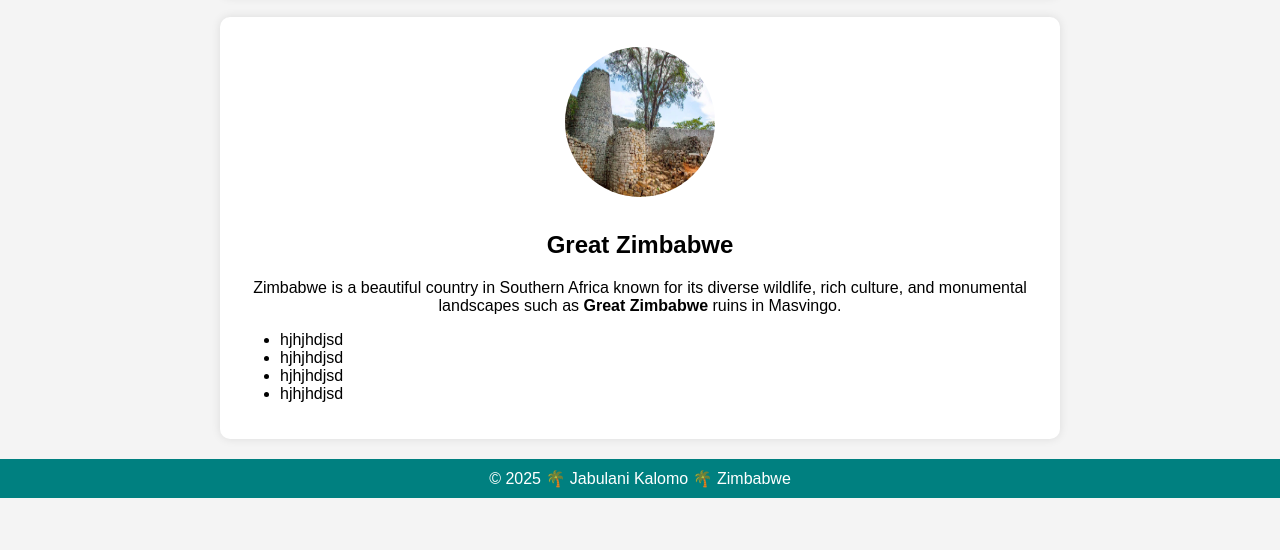
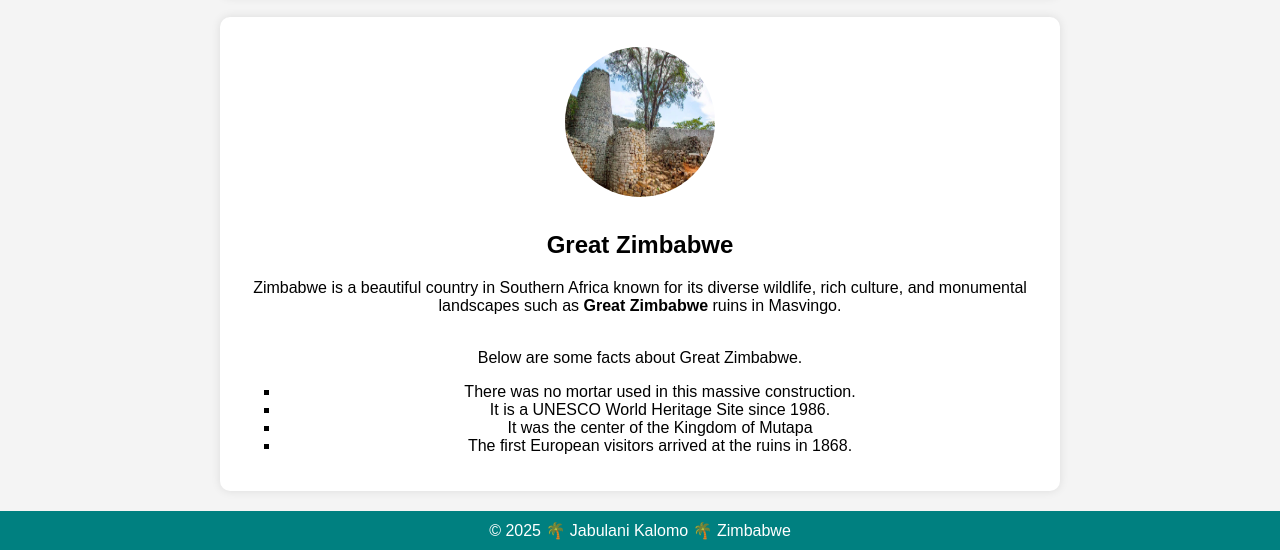
Before and after one commit to Jkalomo/wdd130, a plain HTML site: page index.html in a window 1280 px wide. Shown: the part 307-857 px from the top of the page. Before the commit the page ends 805 px from the top, so only its background shows below. Drawn offline with Linux system fonts and the light colour scheme.

Commit message:
Initial Commit

```diff
--- a/index.html
+++ b/index.html
@@ -17,12 +17,13 @@
     <div class="container">
         <img src="./images/zimbabwe.jpg" alt=" Great Zimbabwe">
         <h2>Great Zimbabwe</h2>
-        <p>Zimbabwe is a beautiful country in Southern Africa known for its diverse wildlife, rich culture, and monumental landscapes such as <b>Great Zimbabwe</b> ruins in Masvingo.</p>
-        <ul class="list">
-            <li> hjhjhdjsd</li>
-            <li> hjhjhdjsd</li>
-            <li> hjhjhdjsd</li>
-            <li> hjhjhdjsd</li>
+        <p>Zimbabwe is a beautiful country in Southern Africa known for its diverse wildlife, rich culture, and monumental landscapes such as <b>Great Zimbabwe</b> ruins in Masvingo.</p> <br> Below are some facts about Great Zimbabwe.
+
+        <ul style="list-style-type: square;">
+            <li> There was no mortar used in this massive construction.</li>
+            <li> It is a UNESCO World Heritage Site since 1986.</li>
+            <li> It was the center of the Kingdom of Mutapa</li>
+            <li> The first European visitors arrived at the ruins in 1868.</li>
         </ul>
 
     </div>
```
Also changed, not shown: styles/styles.css (line endings or trailing spaces).
